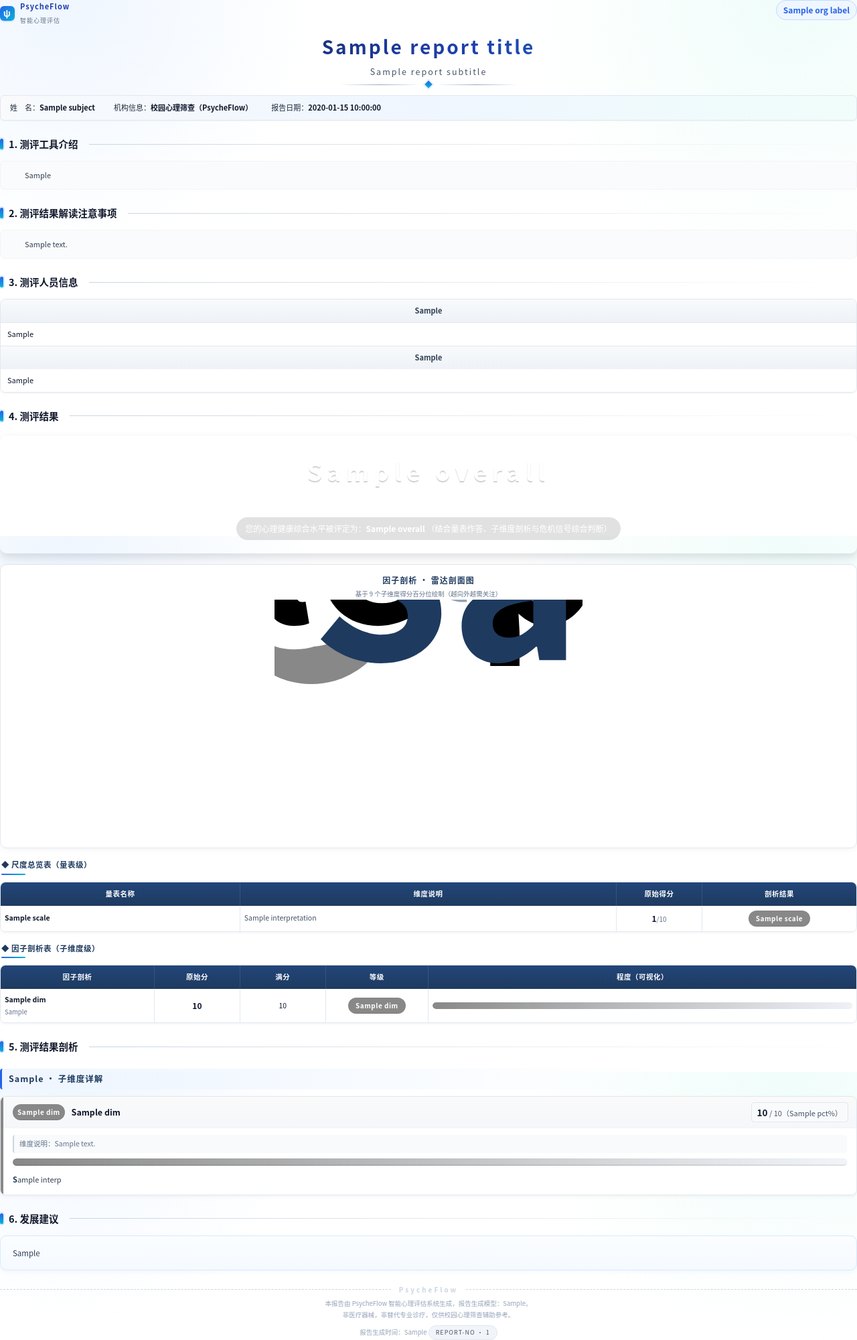
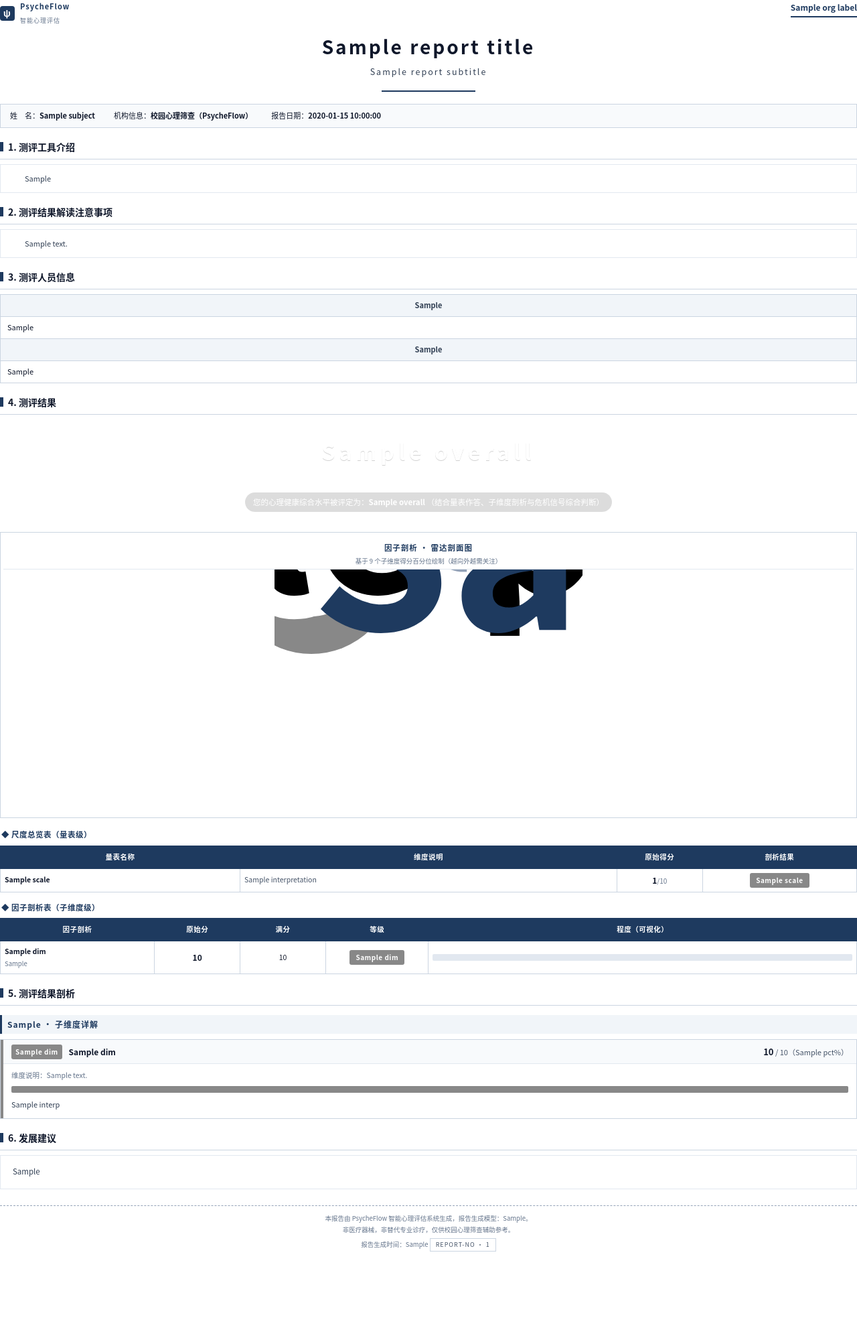
Before and after one commit to Gunaie/PsycheFlow, a Python web app: template backend/app/reports/templates/report.html in a window 1280 px wide. Shown: the whole page at 67% size. After the commit the page ends 1868 px from the top, so only its background shows below. Run offline with Jinja, Linux system fonts and the light colour scheme; the template is opened without the code that fills it: most values are stand-ins (such as "Sample title", 1, 10 or a date in 2020).

Commit message:
修复：发展建议为空 + 报告色调回归MHT官方严肃风
1. 发展建议为空（根因：provider.chat 返回空字符串不抛异常）
   - service.py::_build_narrative：return 改为赋值 result，空/whitespace raise RuntimeError 触发 except 兜底
   - 兜底文案升级为"家庭端/学校端/自我调节"三大块结构化
   - 实测：危机版发展建议1821字、正常版1701字（真实LLM输出）

2. 报告色调从"企业蓝青渐变风"改为MHT官方"白纸 + 深蓝主色 + 单横幅彩色"：
   - body 白纸 / logo #1e3a5f 实色 / 标题纯黑 / 官方名下划线 / 装饰线单实线
   - 信息条 #f8fafc 浅灰 / 章节标题纯深蓝方柱+灰线 / 人员表 collapse
   - 综合等级横幅删除装饰光斑/阴影，仅保留基础渐变（唯一彩色区）
   - 危机框浅红实色 / 量表表实色表头 / 等级胶囊方角 / 因子卡无阴影+实色条
   - 发展建议卡白底灰边 / 页脚去跨坐装饰

3. 7 reports pytest 全绿 / 危机+正常PDF 均为1页 945x8268px (16x140cm@150dpi)

```diff
--- a/backend/app/reports/templates/report.html
+++ b/backend/app/reports/templates/report.html
@@ -15,15 +15,11 @@
 
 body {
   font-family: "WenQuanYi Zen Hei", "Noto Sans CJK SC", "PingFang SC", "Microsoft YaHei", sans-serif;
-  color: #1e293b;
+  color: #0f172a;
   font-size: 11.5px;
   line-height: 1.8;
   margin: 0;
-  background:
-    radial-gradient(circle at 8% 0%, #eff6ff 0%, transparent 26%),
-    radial-gradient(circle at 92% 1%, #f0fdfa 0%, transparent 28%),
-    #ffffff;
-  background-attachment: fixed;
+  background: #ffffff;
 }
 
 /* ========== 1. 页眉区（左上 logo 标识 + 右上官方名 + 居中大标题 + 副标题 + 分隔装饰线） ========== */
@@ -38,26 +34,23 @@ body {
   align-items: center;
   gap: 8px;
   font-size: 11px;
-  color: #1e40af;
+  color: #1e3a5f;
   font-weight: 700;
   letter-spacing: 1px;
 }
 .logo-dot {
-  width: 22px; height: 22px; border-radius: 6px;
-  background: linear-gradient(135deg, #2563eb 0%, #06b6d4 100%);
+  width: 22px; height: 22px; border-radius: 4px;
+  background: #1e3a5f;
   color: #fff;
   font-size: 13px; font-weight: 900;
   text-align: center; line-height: 22px;
-  box-shadow: 0 1px 2px rgba(37,99,235,0.28);
 }
 .org-label {
   font-size: 12px;
-  color: #2563eb;
+  color: #1e3a5f;
   font-weight: 600;
-  padding: 3px 10px;
-  border-radius: 999px;
-  background: #eff6ff;
-  border: 1px solid #bfdbfe;
+  padding-bottom: 2px;
+  border-bottom: 2px solid #1e3a5f;
 }
 .header-brand-right { min-width: 200px; text-align: right; color: #64748b; font-size: 10px; }
 
@@ -65,66 +58,49 @@ body {
   text-align: center;
   font-size: 28px;
   font-weight: 900;
-  background: linear-gradient(90deg, #0f172a 0%, #1e40af 55%, #0891b2 100%);
-  -webkit-background-clip: text;
-  background-clip: text;
-  color: transparent;
+  color: #0f172a;
   letter-spacing: 3px;
   margin: 4px 0 2px;
 }
 .doc-subtitle {
   text-align: center;
   font-size: 12.5px;
-  color: #475569;
+  color: #334155;
   letter-spacing: 2px;
   margin-bottom: 4px;
 }
 .deco-line {
   text-align: center;
   margin: 0 auto 12px;
-  display: flex;
-  justify-content: center;
-  align-items: center;
-  gap: 8px;
 }
 .deco-line .line {
-  width: 120px;
-  height: 1px;
-  background: linear-gradient(90deg, transparent, #94a3b8, transparent);
-}
-.deco-line .diamond {
-  width: 8px; height: 8px;
-  background: linear-gradient(135deg,#2563eb,#06b6d4);
-  transform: rotate(45deg);
-  box-shadow: 0 0 0 2px #e0f2fe;
+  display: inline-block;
+  width: 140px;
+  height: 2px;
+  background: #1e3a5f;
 }
 
 /* ========== 页眉下的 姓名/机构/报告日期 信息条 ========== */
 .info-strip {
-  border: 1px solid #e2e8f0;
-  background: linear-gradient(90deg,#f8fafc 0%,#eff6ff 50%,#f0fdfa 100%);
-  padding: 8px 14px;
+  border: 1px solid #cbd5e1;
+  background: #f8fafc;
+  padding: 7px 14px;
   font-size: 11px;
   margin-bottom: 14px;
   display: flex;
   flex-wrap: wrap;
   gap: 18px 28px;
-  border-radius: 6px;
-  box-shadow: 0 1px 2px rgba(15,23,42,0.04);
 }
 .info-strip span { white-space: nowrap; }
 .info-strip strong { color: #0f172a; }
 
-/* ========== 危机框（升级：左侧深红粗边柱 + 顶部图标 + 渐变背景） ========== */
+/* ========== 危机框（官方严肃红：左侧 6px 深红柱 + 浅红底） ========== */
 .crisis {
-  background: linear-gradient(135deg, #fef2f2 0%, #fee2e2 100%);
+  background: #fef2f2;
   border: 1px solid #fca5a5;
   border-left: 6px solid #b91c1c;
-  border-radius: 8px;
-  padding: 12px 16px;
-  margin: 0 0 18px;
-  position: relative;
-  box-shadow: 0 2px 6px rgba(239, 68, 68, 0.10);
+  padding: 10px 14px;
+  margin: 0 0 16px;
 }
 .crisis .t {
   font-weight: bold;
@@ -161,33 +137,30 @@ body {
 }
 .crisis .hotline strong { font-size: 15px; color: #b91c1c; letter-spacing: 1px; }
 
-/* ========== 章节标题（左侧深蓝光柱 + 文字阴影轻微高亮） ========== */
+/* ========== 章节标题（左侧深蓝实心柱 + 右侧实线延伸，对齐 MHT 官方报告风格） ========== */
 h2.section-title {
-  font-size: 14.5px;
+  font-size: 14px;
   font-weight: 700;
   color: #0f172a;
-  margin: 18px 0 8px;
-  padding: 4px 0 4px 0;
-  display: flex;
-  align-items: center;
-  gap: 8px;
+  margin: 16px 0 7px;
+  padding: 0;
   page-break-after: avoid;
 }
 h2.section-title::before {
   content: "";
   display: inline-block;
   width: 5px;
-  height: 16px;
-  border-radius: 3px;
-  background: linear-gradient(180deg, #2563eb, #06b6d4);
-  box-shadow: 0 0 0 2px #dbeafe;
+  height: 14px;
+  background: #1e3a5f;
+  margin-right: 7px;
+  vertical-align: -1px;
 }
 h2.section-title::after {
   content: "";
-  flex: 1;
+  display: block;
   height: 1px;
-  background: linear-gradient(90deg, #cbd5e1 0%, transparent 100%);
-  margin-left: 8px;
+  background: #cbd5e1;
+  margin-top: 5px;
 }
 
 .section-text {
@@ -196,113 +169,87 @@ h2.section-title::after {
   line-height: 1.9;
   text-indent: 2em;
   text-align: justify;
-  background: #fafbfc;
-  border: 1px solid #f1f5f9;
+  background: #fff;
+  border: 1px solid #e2e8f0;
   padding: 10px 14px;
-  border-radius: 6px;
 }
 .section-text p { margin: 0; }
 
-/* ========== 章节 3：测评人员信息表（圆角 + 表头渐变色） ========== */
+/* ========== 章节 3：测评人员信息表 ========== */
 table.person-info {
   width: 100%;
-  border-collapse: separate;
-  border-spacing: 0;
+  border-collapse: collapse;
   font-size: 11px;
-  margin-top: 4px;
-  border-radius: 8px;
-  overflow: hidden;
-  box-shadow: 0 1px 3px rgba(15,23,42,0.06);
-  border: 1px solid #e2e8f0;
+  margin-top: 6px;
+  border: 1px solid #cbd5e1;
 }
 table.person-info th {
-  background: linear-gradient(180deg, #f8fafc, #eef2f7);
-  border-right: 1px solid #e2e8f0;
-  border-bottom: 1px solid #e2e8f0;
+  background: #f1f5f9;
+  border: 1px solid #cbd5e1;
   color: #334155;
   font-weight: 600;
-  padding: 7px 8px;
+  padding: 6px 8px;
   text-align: center;
   width: 16%;
   white-space: nowrap;
 }
-table.person-info th:last-child { border-right: none; }
 table.person-info td {
-  border-right: 1px solid #e2e8f0;
-  border-bottom: 1px solid #e2e8f0;
+  border: 1px solid #cbd5e1;
   color: #0f172a;
-  padding: 7px 10px;
+  padding: 6px 10px;
   text-align: left;
   width: 34%;
   background: #fff;
 }
-table.person-info td:last-child { border-right: none; }
-table.person-info tr:last-child td { border-bottom: none; }
-table.person-info tr:last-child th { border-bottom: 1px solid #e2e8f0; }
-table.person-info tr:nth-child(3) th { border-bottom: none; }
 
-/* ========== 章节 4：综合等级横幅 ========== */
+/* ========== 章节 4：综合等级横幅（保持 MHT 参考的彩色大字渐变，仅去掉装饰圆保持严肃） ========== */
 .overall-banner {
   background: {{ overall.gradient }};
-  border-radius: 10px;
-  padding: 20px 32px;
-  margin: 12px 0 16px;
+  border-radius: 6px;
+  padding: 16px 28px;
+  margin: 10px 0 14px;
   text-align: center;
   color: #fff;
-  box-shadow: 0 6px 14px rgba(15,23,42,0.14);
-  position: relative;
-  overflow: hidden;
 }
-.overall-banner::before, .overall-banner::after {
-  content: "";
-  position: absolute;
-  border-radius: 50%;
-  background: rgba(255,255,255,0.12);
-}
-.overall-banner::before { width: 200px; height: 200px; top: -90px; left: -70px; }
-.overall-banner::after  { width: 140px; height: 140px; bottom: -60px; right: -40px; background: rgba(255,255,255,0.09); }
-.overall-banner > * { position: relative; }
 .overall-banner .lvl-zh {
-  font-size: 36px;
+  font-size: 32px;
   font-weight: 900;
-  letter-spacing: 7px;
-  text-shadow: 0 2px 0 rgba(0,0,0,0.18);
+  letter-spacing: 6px;
+  text-shadow: 0 1px 0 rgba(0,0,0,0.18);
 }
 .overall-banner .lvl-en {
-  margin-top: 6px;
-  font-size: 12px;
-  letter-spacing: 2px;
+  margin-top: 4px;
+  font-size: 11.5px;
+  letter-spacing: 1.5px;
   opacity: 0.95;
-  text-transform: uppercase;
 }
 .overall-banner .lvl-desc {
-  margin-top: 10px;
-  font-size: 12px;
+  margin-top: 8px;
+  font-size: 11.5px;
   opacity: 0.98;
-  padding: 6px 14px;
-  background: rgba(0,0,0,0.12);
+  padding: 4px 12px;
+  background: rgba(0,0,0,0.14);
   display: inline-block;
   border-radius: 999px;
-  backdrop-filter: blur(2px);
 }
 
 /* ========== 4.2 因子雷达图 ========== */
 .chart-box {
   background: #fff;
-  border: 1px solid #e2e8f0;
-  border-radius: 10px;
-  box-shadow: 0 2px 8px rgba(15,23,42,0.05);
+  border: 1px solid #cbd5e1;
   padding: 10px 4px 14px;
   margin: 10px 0 14px;
   page-break-inside: avoid;
 }
 .chart-title {
   text-align: center;
-  font-size: 12px;
+  font-size: 11.5px;
   font-weight: 700;
   color: #1e3a5f;
   margin: 2px 0 0;
   letter-spacing: 1px;
+  padding-bottom: 3px;
+  border-bottom: 1px solid #e2e8f0;
 }
 .chart-title small {
   display: block;
@@ -317,108 +264,81 @@ table.person-info tr:nth-child(3) th { border-bottom: none; }
   text-align: center;
 }
 
-/* 量表/因子表的小标题带菱形装饰 */
+/* 量表/因子表的小标题 */
 .mht-caption {
-  margin: 12px 0 4px;
+  margin: 10px 0 4px;
   font-size: 11.5px;
   font-weight: 700;
   color: #1e3a5f;
   letter-spacing: 0.5px;
   padding-left: 2px;
 }
-.mht-caption::after {
-  content: "";
-  display: block;
-  width: 36px;
-  height: 2px;
-  margin-top: 3px;
-  background: linear-gradient(90deg, #2563eb, #06b6d4);
-  border-radius: 2px;
-}
 
-/* ========== 通用 MHT 表格（升级：圆角边框、奇偶行斑马纹、thead 深蓝渐变） ========== */
+/* ========== 通用 MHT 表格（深海军蓝表头白字，回归官方朴实风） ========== */
 table.mht-table {
   width: 100%;
-  border-collapse: separate;
-  border-spacing: 0;
+  border-collapse: collapse;
   font-size: 10.5px;
-  margin: 10px 0 14px;
+  margin: 6px 0 12px;
   table-layout: fixed;
-  border-radius: 8px;
-  overflow: hidden;
-  box-shadow: 0 1px 4px rgba(15,23,42,0.06);
-  border: 1px solid #e2e8f0;
+  border: 1px solid #1e3a5f;
 }
 table.mht-table thead th {
-  background: linear-gradient(180deg, #22467a 0%, #1e3a5f 100%);
+  background: #1e3a5f;
   color: #fff;
   font-weight: 700;
-  padding: 8px 6px;
+  padding: 7px 6px;
   text-align: center;
-  border-right: 1px solid rgba(255,255,255,0.10);
+  border: 1px solid #1e3a5f;
   letter-spacing: 0.5px;
 }
-table.mht-table thead th:last-child { border-right: none; }
 table.mht-table tbody td {
-  border-right: 1px solid #e2e8f0;
-  border-bottom: 1px solid #e2e8f0;
-  padding: 7px 6px;
+  border: 1px solid #cbd5e1;
+  padding: 6px 6px;
   color: #0f172a;
   background: #fff;
   text-align: center;
   vertical-align: middle;
 }
 table.mht-table tbody tr:nth-child(even) td { background: #fafbfc; }
-table.mht-table tbody tr:last-child td { border-bottom: none; }
-table.mht-table tbody td:last-child { border-right: none; }
 table.mht-table tbody td.td-name { text-align: left; font-weight: 600; }
 table.mht-table tbody td.td-score { font-weight: bold; font-size: 12px; }
 
 .lvl-pill {
   display: inline-block;
-  padding: 3px 11px;
-  border-radius: 999px;
+  padding: 2px 9px;
+  border-radius: 3px;
   color: #fff;
   font-size: 10px;
   font-weight: 700;
   letter-spacing: 0.5px;
-  box-shadow: inset 0 -1px 0 rgba(0,0,0,0.08);
 }
 
-/* 得分进度条（表格右侧 — 双色渐变） */
+/* 得分进度条（纯实色填充，无花哨混色） */
 .mini-bar {
   width: 100%;
   height: 10px;
-  background: linear-gradient(90deg, #f1f5f9, #e2e8f0);
-  border-radius: 5px;
+  background: #e2e8f0;
+  border-radius: 2px;
   overflow: hidden;
-  position: relative;
 }
-.mini-bar > div {
-  height: 100%;
-  border-radius: 5px;
-  background-image: linear-gradient(90deg, currentColor, rgba(255,255,255,0.4));
-  background-blend-mode: overlay;
-}
+.mini-bar > div { height: 100%; }
 
-/* ========== 章节 5：逐因子详解卡（升级：soft shadow + 彩色左侧边柱 + 渐变进度条） ========== */
+/* ========== 章节 5：逐因子详解卡（朴实官方风，1px 边框 + 浅灰底头 + 左侧色条） ========== */
 .dim-group-title {
-  margin: 16px 0 6px;
-  font-size: 12.5px;
+  margin: 14px 0 6px;
+  font-size: 12px;
   font-weight: 700;
   color: #1e3a5f;
-  padding: 4px 10px;
-  background: linear-gradient(90deg, #eff6ff 0%, transparent 80%);
-  border-left: 3px solid #2563eb;
-  border-radius: 4px;
+  padding: 3px 8px;
+  background: #f1f5f9;
+  border-left: 3px solid #1e3a5f;
   letter-spacing: 1px;
 }
 .dim-card {
-  border: 1px solid #e2e8f0;
-  border-radius: 8px;
-  margin: 10px 0;
+  border: 1px solid #cbd5e1;
+  margin: 8px 0;
   overflow: hidden;
-  box-shadow: 0 2px 5px rgba(15,23,42,0.05);
   background: #fff;
   page-break-inside: avoid;
   position: relative;
@@ -434,138 +354,109 @@ table.mht-table tbody td.td-score { font-weight: bold; font-size: 12px; }
   display: flex;
   align-items: center;
   gap: 10px;
-  padding: 8px 12px 8px 18px;
-  background: linear-gradient(180deg, #fafafa 0%, #f5f7fa 100%);
-  border-bottom: 1px solid #f1f5f9;
+  padding: 6px 12px 6px 16px;
+  background: #f8fafc;
+  border-bottom: 1px solid #e2e8f0;
 }
 .dim-card-head .badge {
   flex-shrink: 0;
   min-width: 56px;
   text-align: center;
-  padding: 3px 7px;
-  border-radius: 999px;
+  padding: 2px 6px;
+  border-radius: 3px;
   color: #fff;
   font-size: 10px;
   font-weight: 700;
   letter-spacing: 0.5px;
-  box-shadow: inset 0 -1px 0 rgba(0,0,0,0.12);
 }
 .dim-card-head .name {
   font-weight: 700;
-  font-size: 12.5px;
+  font-size: 12px;
   color: #0f172a;
 }
 .dim-card-head .score {
   margin-left: auto;
   font-size: 11px;
   color: #475569;
-  background: #f8fafc;
-  border: 1px solid #e2e8f0;
-  border-radius: 4px;
-  padding: 2px 8px;
 }
-.dim-card-head .score strong { color: #0f172a; font-size: 13.5px; }
+.dim-card-head .score strong { color: #0f172a; font-size: 13px; }
 .dim-card-body {
-  padding: 10px 14px 12px 18px;
+  padding: 8px 12px 10px 16px;
 }
 .dim-card-body .desc {
   font-size: 10.5px;
   color: #64748b;
-  margin-bottom: 6px;
-  padding: 4px 8px;
-  background: #f8fafc;
-  border-radius: 4px;
-  border-left: 2px solid #cbd5e1;
+  margin-bottom: 5px;
 }
 .dim-card-body .interp {
   font-size: 11px;
   color: #334155;
   line-height: 1.9;
   text-align: justify;
-  padding: 4px 0 0;
-}
-.dim-card-body .interp::first-letter {
-  font-weight: 700;
-  color: #1e3a5f;
+  padding: 3px 0 0;
 }
 .dim-card-body .progress {
-  margin: 8px 0 6px;
-  height: 11px;
-  background: linear-gradient(90deg, #f1f5f9, #e2e8f0);
-  border-radius: 6px;
+  margin: 6px 0 4px;
+  height: 10px;
+  background: #e2e8f0;
+  border-radius: 2px;
   overflow: hidden;
-  position: relative;
-  box-shadow: inset 0 1px 0 rgba(0,0,0,0.04);
 }
 .dim-card-body .progress > div {
   height: 100%;
-  border-radius: 6px;
-  background-image: linear-gradient(90deg, var(--bar) 0%, rgba(255,255,255,0.55) 100%);
-  background-blend-mode: overlay;
-  box-shadow: inset 0 -2px 0 rgba(0,0,0,0.08);
-  transition: width 0.4s ease;
+  background: var(--bar, #94a3b8);
 }
 
-/* ========== 章节 6：发展建议（升级：柔和蓝色卡片 + 圆角 + 阴影） ========== */
+/* ========== 章节 6：发展建议（简洁浅灰底 + 左侧深蓝条标题） ========== */
 .narrative {
   color: #334155;
   font-size: 11.5px;
   line-height: 1.95;
-  background: linear-gradient(180deg, #fbfdff 0%, #f5faff 100%);
-  border: 1px solid #dbeafe;
-  border-radius: 10px;
-  padding: 14px 18px;
-  box-shadow: 0 2px 6px rgba(37,99,235,0.06);
+  background: #fff;
+  border: 1px solid #e2e8f0;
+  padding: 12px 18px 14px;
 }
 .narrative h2 {
-  font-size: 13px;
+  font-size: 12.5px;
   font-weight: 700;
   color: #1e3a5f;
-  border-left: 4px solid #2563eb;
-  padding: 3px 10px;
-  margin: 14px 0 8px;
-  background: #eff6ff;
-  border-radius: 0 4px 4px 0;
+  border-left: 4px solid #1e3a5f;
+  padding: 2px 10px;
+  margin: 12px 0 6px;
+  background: #f1f5f9;
 }
-.narrative p { margin: 5px 0; text-align: justify; text-indent: 2em; }
-.narrative ul, .narrative ol { margin: 5px 0 8px; padding-left: 22px; }
-.narrative li { margin: 3px 0; line-height: 1.85; }
-.narrative li::marker { color: #2563eb; font-weight: 700; }
+.narrative h3 {
+  font-size: 12px;
+  font-weight: 700;
+  color: #1e3a5f;
+  border-left: 3px solid #1e3a5f;
+  padding: 2px 8px;
+  margin: 10px 0 5px;
+  background: #f8fafc;
+}
+.narrative p { margin: 4px 0; text-align: justify; text-indent: 2em; }
+.narrative ul, .narrative ol { margin: 4px 0 6px; padding-left: 22px; }
+.narrative li { margin: 2px 0; line-height: 1.85; }
 .narrative strong { color: #0f172a; }
 
-/* ========== 页脚（升级：虚线分隔 + 柔和灰蓝 + 编号胶囊） ========== */
+/* ========== 页脚（简洁虚线分隔 + 居中编号） ========== */
 .footer {
-  margin-top: 28px;
-  padding-top: 12px;
-  color: #94a3b8;
+  margin-top: 24px;
+  padding-top: 10px;
+  color: #64748b;
   font-size: 9.5px;
   text-align: center;
   line-height: 1.8;
-  border-top: 1px dashed #cbd5e1;
-  position: relative;
+  border-top: 1px dashed #94a3b8;
 }
 .footer .footer-code {
   display: inline-block;
-  margin-top: 6px;
-  padding: 2px 10px;
-  background: #f1f5f9;
+  margin-top: 4px;
+  padding: 1px 8px;
   color: #475569;
-  border-radius: 999px;
-  border: 1px solid #e2e8f0;
+  border: 1px solid #cbd5e1;
   font-size: 9px;
   letter-spacing: 1px;
-}
-.footer::before {
-  content: "PsycheFlow";
-  position: absolute;
-  top: -9px; left: 50%;
-  transform: translateX(-50%);
-  background: #fff;
-  padding: 0 10px;
-  color: #cbd5e1;
-  font-size: 10px;
-  letter-spacing: 3px;
-  font-weight: 700;
 }
 </style>
 </head>
@@ -582,7 +473,7 @@ table.mht-table tbody td.td-score { font-weight: bold; font-size: 12px; }
 <div class="doc-title">{{ report_title }}</div>
 <div class="doc-subtitle">{{ report_subtitle }}</div>
 <div class="deco-line">
-  <span class="line"></span><span class="diamond"></span><span class="line"></span>
+  <span class="line"></span>
 </div>
 
 {# ========== 页眉信息条 ========== #}
```
Also changed, not shown: backend/app/reports/service.py (+26 -8 lines), frontend/public/v3_crisis.png (added), frontend/public/v3_normal.png (added), 2 other files.
